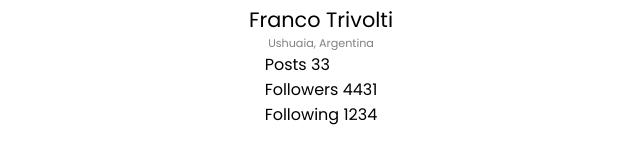
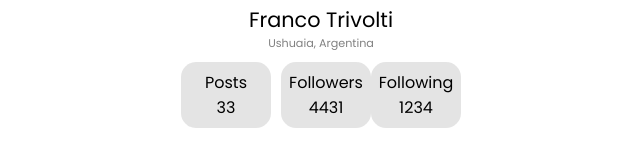
Before and after one commit to EzeVasari/dev-challenge-my-gallery, a plain HTML site: page index.html in a window 1280 px wide. Shown: the part 130-296 px from the top of the page, without its empty margins (319-959 px from the left). Drawn offline with Linux system fonts and the light colour scheme.

Commit message:
Agrega estilos a numbers

```diff
--- a/css/style.css
+++ b/css/style.css
@@ -31,3 +31,26 @@ body {
     font-size: 0.7em;
     color: gray;
 }
+
+.numbers {
+    display: flex;
+    justify-content: center;
+}
+
+.numbers div {
+    display: flex;
+    flex-direction: column;
+    align-items: center;
+    margin-top: 10px;
+}
+
+.numbers div {
+    padding: 8px;
+    width: 90px;
+    background-color: #c3c3c372;
+    border-radius: 15px;
+}
+
+.posts, .followers {
+    margin-right: 10px;
+}
```
